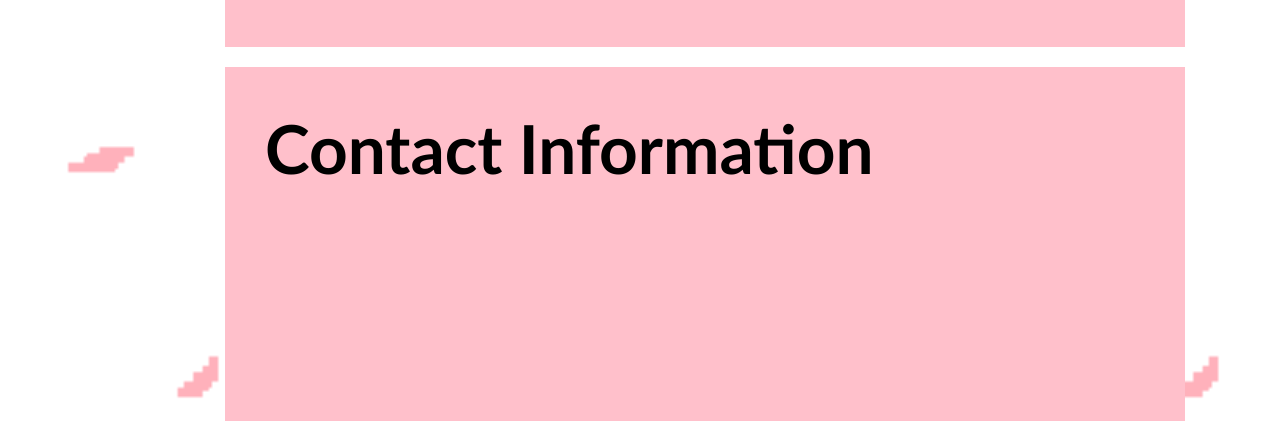
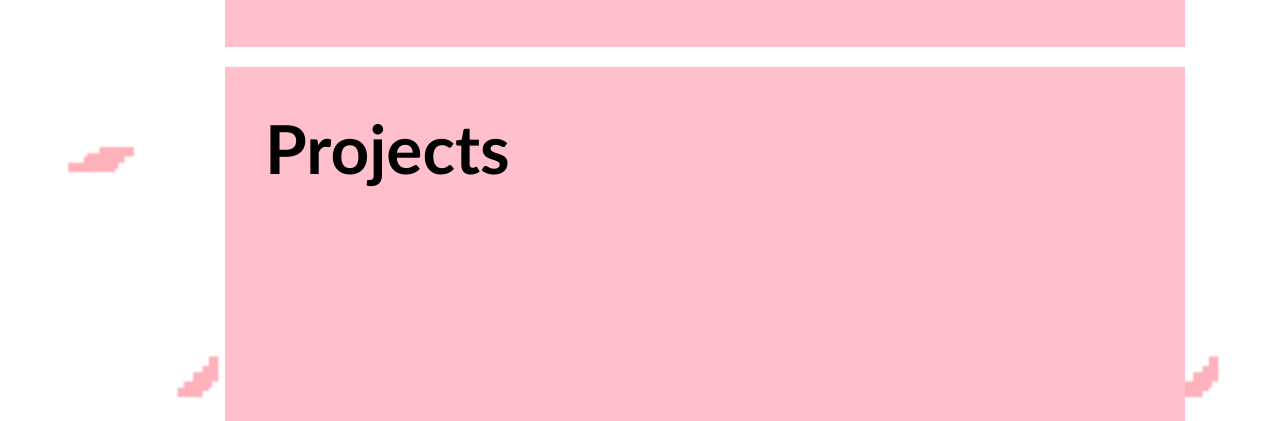
Before and after one commit to AcquahLopid/Emanuels-portfolio, a plain HTML site: page index.html in a window 1280 px wide. Shown: the part 1253-1674 px from the top of the page. Drawn offline with Linux system fonts and the light colour scheme.

Commit message:
add project section

```diff
--- a/Assets/style.css
+++ b/Assets/style.css
@@ -10,7 +10,6 @@ body {
     background-size: 1000px;
     background-position: center;
     margin-bottom: 25px;
-    /* height: 100vh; */
 }
 
 .header {
@@ -91,6 +90,14 @@ body {
     justify-content:space-around;
     list-style-type: none;
 }
+.Projects {
+    margin-bottom: 10px;
+    padding: 40px;
+    height: 400px;
+    font-family: 'Gill Sans', 'Gill Sans MT', Calibri, 'Trebuchet MS', sans-serif;
+    font-size: 45px;
+    background-color: pink;
+}
 footer{
     text-align: center;
 }
--- a/index.html
+++ b/index.html
@@ -16,6 +16,9 @@
                     <a href="#About">About</a>
                 </li>
                 <li>
+                    <a href="#Projects">Projects</a>
+               </li>
+                <li>
                     <a href="#Contact">Contact</a>
                 </li>
             </ul>
@@ -30,6 +33,9 @@
         <p>My name is Emanuel, im currently learning as a web developer and hoping to continue learning way in to the future.
 
         </p>
+    </section>
+    <section id="Projects" class="Projects">
+        <h2>Projects</h2>
     </section>
     <section id="Contact" class="Contact">
         <h2>Contact Information</h2>
```
Also changed, not shown: 1 other file.
